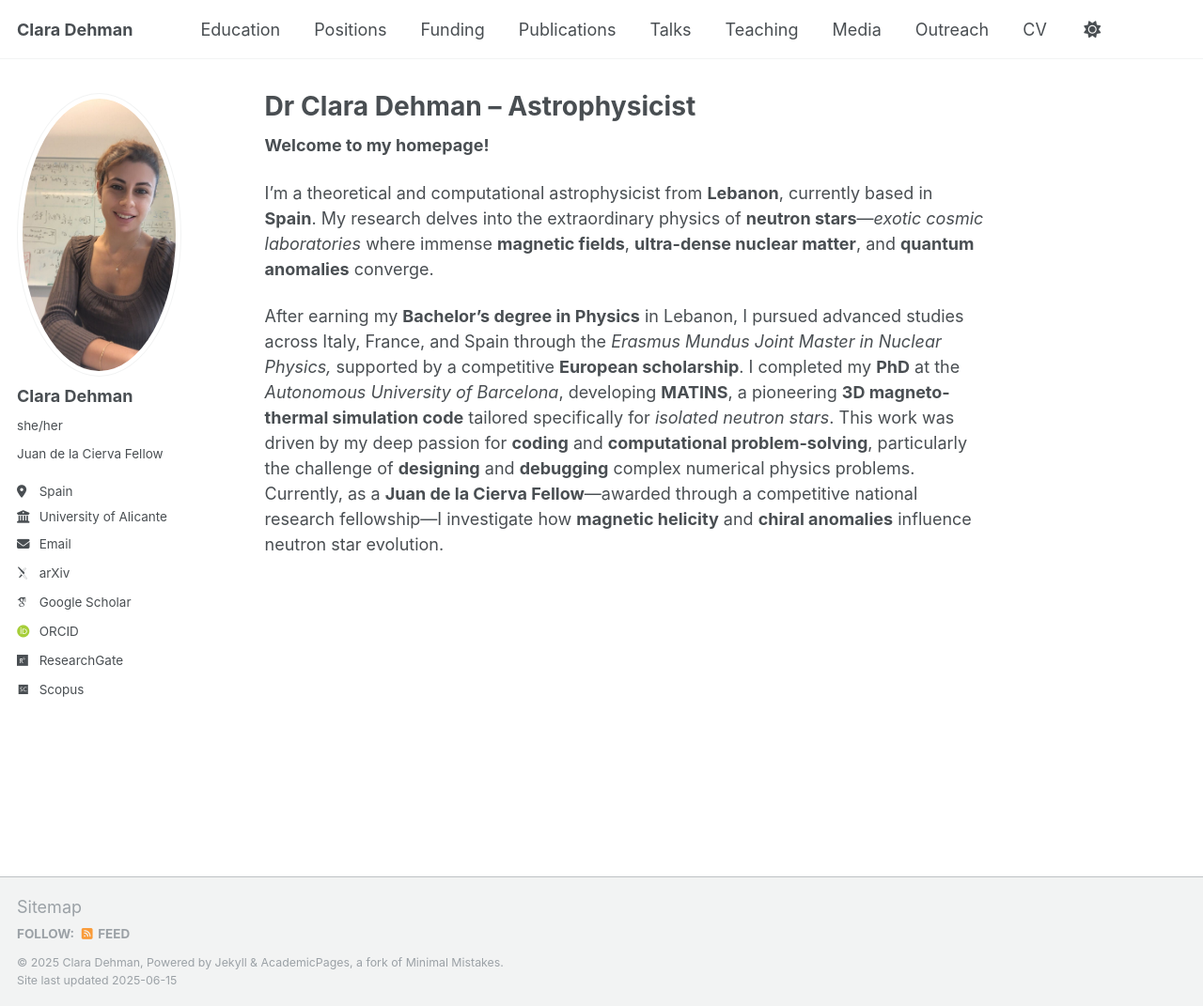
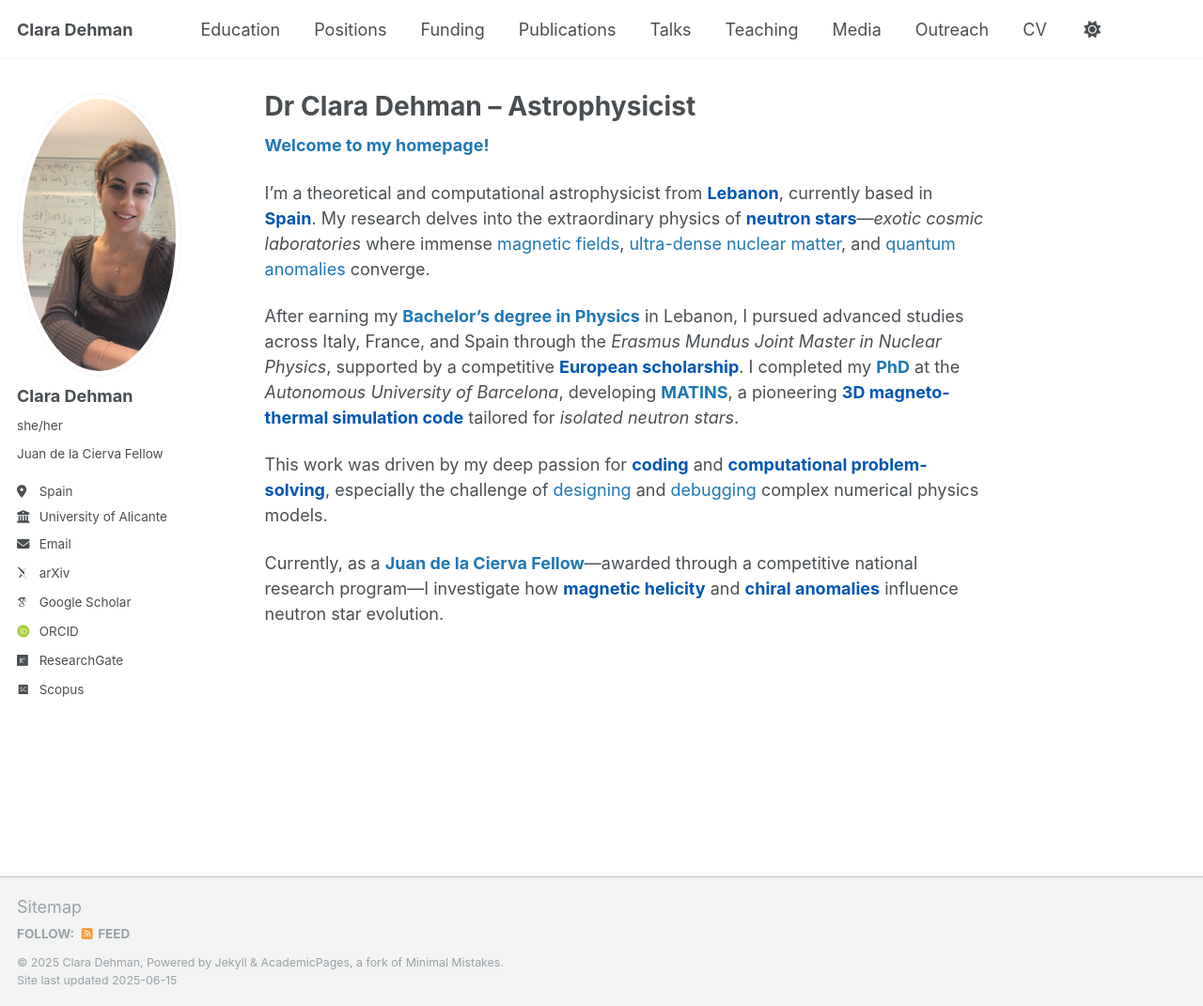
Before and after one commit to ClaraDehman/ClaraDehman.github.io, a Jekyll site: the page built from _pages/about.md, in a window 1280 px wide and 1071 px high. Shown: the whole window at 94% size. Built offline with Jekyll 4.4.1, drawn with Linux system fonts in a browser that asks for light colours; some web fonts are replaced.

Commit message:
Update about.md

```diff
--- a/_pages/about.md
+++ b/_pages/about.md
@@ -7,11 +7,20 @@
   - /about.html
 ---
 
-**Welcome to my homepage!**
+<style>
+  .blue { color: #1f77b4; }
+  .highlight { color: #0056b3; font-weight: bold; }
+</style>
 
-I’m a theoretical and computational astrophysicist from **Lebanon**, currently based in **Spain**. My research delves into the extraordinary physics of **neutron stars**—*exotic cosmic laboratories* where immense **magnetic fields**, **ultra-dense nuclear matter**, and **quantum anomalies** converge.
+**<span class="blue">Welcome to my homepage!</span>**
 
-After earning my **Bachelor’s degree in Physics** in Lebanon, I pursued advanced studies across Italy, France, and Spain through the *Erasmus Mundus Joint Master in Nuclear Physics,* supported by a competitive **European scholarship**. I completed my **PhD** at the *Autonomous University of Barcelona*, developing **MATINS**, a pioneering **3D magneto-thermal simulation code** tailored specifically for *isolated neutron stars*. This work was driven by my deep passion for **coding** and **computational problem-solving**, particularly the challenge of **designing** and **debugging** complex numerical physics problems. Currently, as a **Juan de la Cierva Fellow**—awarded through a competitive national research fellowship—I investigate how **magnetic helicity** and **chiral anomalies** influence neutron star evolution.
+I’m a theoretical and computational astrophysicist from <span class="highlight">Lebanon</span>, currently based in <span class="highlight">Spain</span>. My research delves into the extraordinary physics of <span class="highlight">neutron stars</span>—<em>exotic cosmic laboratories</em> where immense <span class="blue">magnetic fields</span>, <span class="blue">ultra-dense nuclear matter</span>, and <span class="blue">quantum anomalies</span> converge.
+
+After earning my <strong class="blue">Bachelor’s degree in Physics</strong> in Lebanon, I pursued advanced studies across Italy, France, and Spain through the <em>Erasmus Mundus Joint Master in Nuclear Physics</em>, supported by a competitive <span class="highlight">European scholarship</span>. I completed my <strong class="blue">PhD</strong> at the <em>Autonomous University of Barcelona</em>, developing <strong class="blue">MATINS</strong>, a pioneering <span class="highlight">3D magneto-thermal simulation code</span> tailored for <em>isolated neutron stars</em>.
+
+This work was driven by my deep passion for <span class="highlight">coding</span> and <span class="highlight">computational problem-solving</span>, especially the challenge of <span class="blue">designing</span> and <span class="blue">debugging</span> complex numerical physics models.
+
+Currently, as a <strong class="blue">Juan de la Cierva Fellow</strong>—awarded through a competitive national research program—I investigate how <span class="highlight">magnetic helicity</span> and <span class="highlight">chiral anomalies</span> influence neutron star evolution.
 
 
 <!--I led the development of MATINS, focusing on the *magnetic field modeling component* and the implementation of its distinctive *cubed-sphere grid*, enabling detailed magneto-thermal simulations of neutron star crusts over million-year timescales. -->
```
